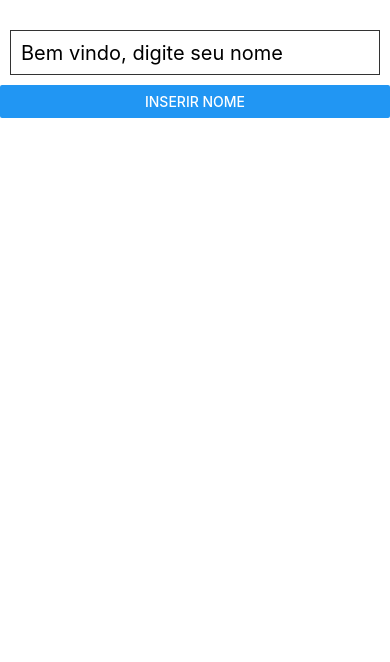
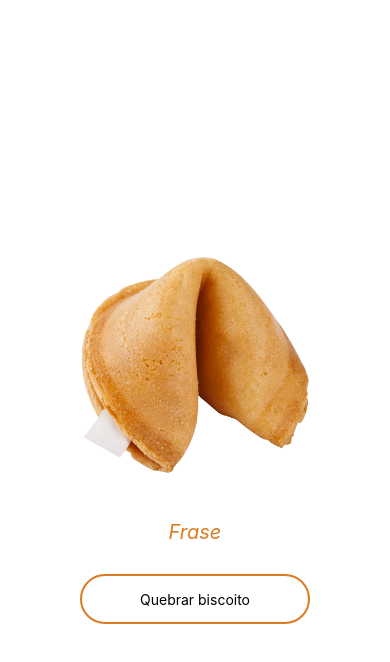
Before and after one commit to Demershow/React-Native-Course, a React Native app: screen / in a window 390 px wide. Shown: the top 662 px of the page. Built offline with nearby package versions, Linux system fonts and the light colour scheme.

Commit message:
Aula 21: biscoito da sorte

```diff
--- a/App.js
+++ b/App.js
@@ -1,5 +1,5 @@
 import React, {Component} from 'react';
-import { View, Text, TextInput, StyleSheet, Button } from 'react-native';
+import { View, Text, TouchableOpacity , Image, StyleSheet } from 'react-native';
 
 
 export default class App extends Component{
@@ -7,36 +7,40 @@ export default class App extends Component{
   constructor(props){
     super(props);
     this.state = {
-      nome: '',
-      input: ''
+      textFrase: 'Frase',
+      img: require('./assets/biscoito.png'),
     }
 
-    this.insertName = this.insertName.bind(this)
+    this.frases = [
+      'Espernça é a primeira que morre',
+      'O que está ruim, sempre pode piorar',
+      'Você nunca está sozinha, sempre tem alguem te observando',
+      'A vida é uma caixinha de surpresas',
+      'Olha eu sem boné, olha eu com boné',
+      'Com quantos paus se faz uma canoa? eu sei que o titanic foi feito com o meu'
+    ]
+    this.quebraBiscoito = this.quebraBiscoito.bind(this);
+
   }
 
-
-
-  insertName(){
-    if(this.state.input  === ''){
-      alert('Digite seu nome')
-      return;
-    }
-    this.setState({nome: "Bem vindo: " + this.state.input})
+  quebraBiscoito(){
+    let numeroAleatorio = Math.floor(Math.random() * this.frases.length)
+    this.setState({
+      textFrase: '"' + this.frases[numeroAleatorio] + '"',
+      img: require('./assets/biscoitoAberto.png')
+    })
   }
 
   render(){
     return(
       <View style={styles.container}>
-        <TextInput
-          style={styles.input}
-          placeholder="Bem vindo, digite seu nome"
-          underlineColorAndroid='transparent'
-          onChangeText={(txt) => this.setState({input: txt})}
-        />
-        <Button title='inserir nome' onPress={this.insertName} />
-        <Text style={styles.text}>
-          {this.state.nome}
-        </Text>
+        <Image style={styles.img} source={this.state.img}  />
+        <Text style={styles.textoFrase}>{this.state.textFrase}</Text>
+        <TouchableOpacity style={styles.botao} onPress={this.quebraBiscoito}>
+          <View style={styles.btnArea}>
+            <Text styles={styles.btnTexto}>Quebrar biscoito</Text>
+          </View>
+        </TouchableOpacity>
       </View>
     )
   }
@@ -45,18 +49,37 @@ export default class App extends Component{
 const styles = StyleSheet.create({
   container: {
     flex: 1,
-    marginTop: 20
+    paddingTop: 20,
+    alignItems: 'center',
+    justifyContent: 'center'
   },
-  input: {
-    height: 45,
-    borderWidth: 1,
-    borderColor: '#333',
-    margin: 10,
+  img: {
+    width: 250,
+    height: 250
+  },
+  textoFrase: {
     fontSize: 20,
-    padding: 10
+    color: '#dd7b22',
+    margin: 30,
+    fontStyle: 'italic',
+    textAlign: 'center'
   },
-  text: {
-    textAlign: 'center',
-    fontSize: 25
+  botao: {
+    width: 230,
+    height: 50,
+    borderWidth: 2,
+    borderColor: '#dd7b22',
+    borderRadius: 25
+  },
+  btnArea: {
+     flex: 1,
+     flexDirection: 'row',
+     justifyContent: 'center',
+     alignItems: 'center'
+  },
+  btnTexto: {
+    fontSize: 18,
+    fontWeight: 'bold',
+    color: '#dd7b22'
   }
 })
```
Also changed, not shown: assets/biscoito.png (added), assets/biscoitoAberto.png (added).
